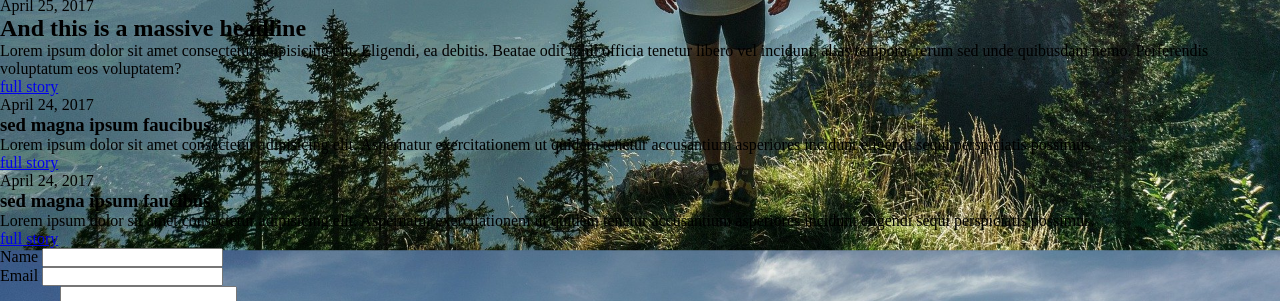
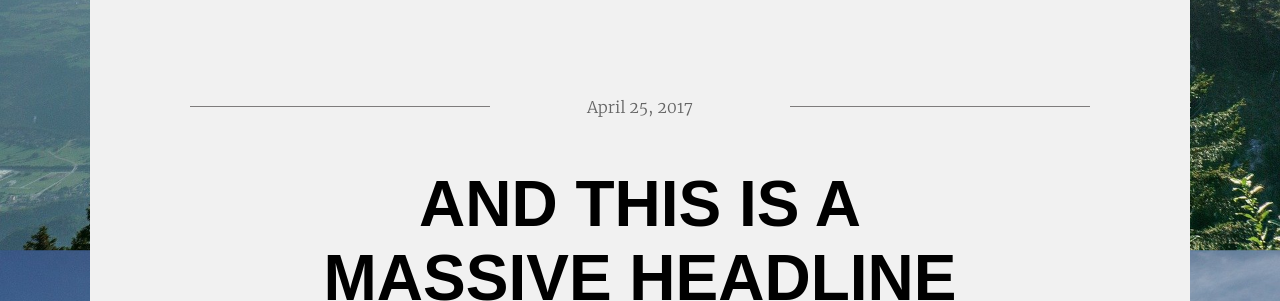
Before and after one commit to StevenJamet/lamontagne.sass, a plain HTML site: page index.html in a window 1280 px wide. Shown: the part 641-942 px from the top of the page. Drawn offline with Linux system fonts and the light colour scheme.

Commit message:
navbar finie et articles presque finis

```diff
--- a/assets/index.scss
+++ b/assets/index.scss
@@ -7,6 +7,7 @@
 @import "./styles/layout/body";
 @import "./styles/layout/header";
 @import "./styles/layout/navbar";
+@import "./styles/layout/sections";
 @import "./styles/layout/footer";
 @import "./styles/componants/button";
 @import "./styles/componants/form";
--- a/assets/styles/componants/_button.scss
+++ b/assets/styles/componants/_button.scss
@@ -0,0 +1,11 @@
+.button{
+    border: solid 3px $black;
+    padding: 15px 25px;
+    color: $black;
+    text-decoration: none;
+    font-family: "InterVariableFont", sans-serif;
+    font-size: 0.8rem;
+    text-transform: uppercase;
+    text-align: center;
+    background: $white;
+}
--- /dev/null
+++ b/assets/styles/layout/_sections.scss
@@ -0,0 +1,75 @@
+.articles-container{
+    background: $white;
+    max-width: 1100px;
+    margin: 0 auto;
+    padding: 100px;
+    position: relative;
+    &::after{
+        content: "";
+        position: absolute;
+        height: 1px;
+        width: 100%;
+        background: $color3;
+        left: 0;
+        top: 1080px;
+
+}
+.section1{
+    text-align: center;
+    }
+    .date{
+        font-size: 1rem;
+        font-family: "merriweather-light";
+        color: $color2;
+        position: relative;
+        &::before{
+            content: "";
+            position: absolute;
+            width: 300px;
+            height: 1px;
+            background: $color3;
+            bottom: 10px;
+            left: 0;
+        }
+        &::after{
+            content: "";
+            position: absolute;
+            width: 300px;
+            height: 1px;
+            background: $color3;
+            bottom: 10px;
+            right: 0;
+        }
+    }
+    h2{
+        font-family: "InterVariableFont", sans-serif;
+        text-transform: uppercase;
+        font-size: 4rem;
+        max-width: 700px;
+        margin: 50px auto 30px auto;
+    }
+    .text-1{
+        color: $color3;
+        font-size: 1rem;
+        max-width: 700px;
+        margin: 0 auto;
+        line-height: 30px;
+        font-style: italic;
+    }
+    .pic-01{
+        background: url(/assets/images/pic01.jpg)center/cover;
+        height: 500px;
+        width: 100%;
+        margin: 50px 0;
+    }
+}
+.sections-container{
+    margin: 100px auto;
+    display: flex;
+    justify-content: space-between;
+    text-align: center;
+
+    .section-part{
+
+    }
+}
--- a/assets/styles/layout/_settings.scss
+++ b/assets/styles/layout/_settings.scss
@@ -1,6 +1,8 @@
 $black: rgb(25, 25, 25);
 $white: rgb(241 241 241);
-$color: rgb(180, 180, 180);
+$color1: rgb(180, 180, 180);
+$color2: rgb(100, 100, 100);
+$color3: rgb(126, 124, 124);
 
 @font-face {
     font-family: "Inter-VariableFont";
--- a/index.html
+++ b/index.html
@@ -42,26 +42,26 @@
     </nav>
 
 
-    <div class="sections-container">
+    <div class="articles-container">
         <section class="section1">
             <div>
                 <p class="date">April 25, 2017</p>
                 <h2>And this is a massive headline</h2>
-                <p>Lorem ipsum dolor sit amet consectetur adipisicing elit. Eligendi, ea debitis. Beatae odit nihil officia tenetur libero vel incidunt, alias tempora, rerum sed unde quibusdam nemo. Perferendis voluptatum eos voluptatem?</p>
+                <p class="text-1">Lorem ipsum dolor sit amet consectetur adipisicing elit. Eligendi, ea debitis. Beatae odit nihil officia tenetur libero vel incidunt, alias tempora, rerum sed unde quibusdam nemo. Perferendis voluptatum eos voluptatem?</p>
             </div>
             <div class="pic-01"></div>
             <a href="#" class="button">full story</a>
         </section>
         <section class="sections-container">
-            <div class="left-part">
-                <p>April 24, 2017</p>
+            <div class="section-part">
+                <p class="date-article">April 24, 2017</p>
                 <h3>sed magna ipsum faucibus</h3>
                 <div class="pic02"></div>
                 <p>Lorem ipsum dolor sit amet consectetur adipisicing elit. Aspernatur exercitationem ut quidem tenetur accusantium asperiores incidunt eligendi sequi perspiciatis possimus.</p>
                 <a href="#" class="button">full story</a>
             </div>
-            <div class="right-part">
-                <p>April 24, 2017</p>
+            <div class="section-part">
+                <p class="date-article">April 24, 2017</p>
                 <h3>sed magna ipsum faucibus</h3>
                 <div class="pic02"></div>
                 <p>Lorem ipsum dolor sit amet consectetur adipisicing elit. Aspernatur exercitationem ut quidem tenetur accusantium asperiores incidunt eligendi sequi perspiciatis possimus.</p>
```
Also changed, not shown: assets/index.css, 1 other file.
